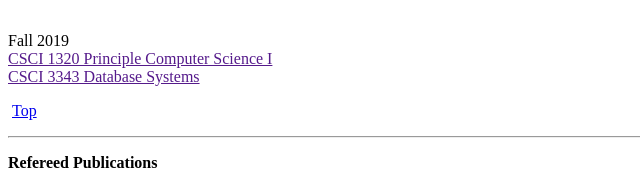
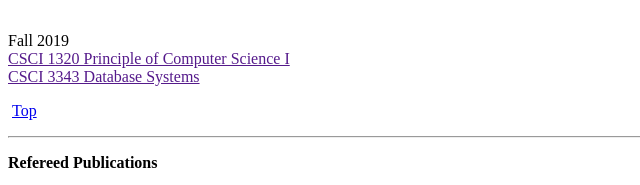
Before and after one commit to sheng-tan/sheng-tan.github.io, a plain HTML site: page index.html in a window 1280 px wide. Shown: the part 594-779 px from the top of the page, 0-640 px from the left. Drawn offline with Linux system fonts and the light colour scheme.

Commit message:
Update index.html

```diff
--- a/index.html
+++ b/index.html
@@ -110,7 +110,7 @@ projects include mobile safety system for distracted driver/pedestrian and mobil
 <font face="Times New Roman">
 <br>
 Fall 2019<br />
-<a href="">CSCI 1320 Principle Computer Science I</a><br />
+<a href="">CSCI 1320 Principle of Computer Science I</a><br />
 <a href="">CSCI 3343 Database Systems</a><br />
 </font>
 <p><font face="Times New Roman">&nbsp;<a href="#top">Top</a> </font></p>
```
